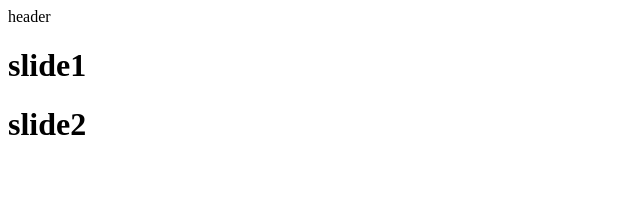
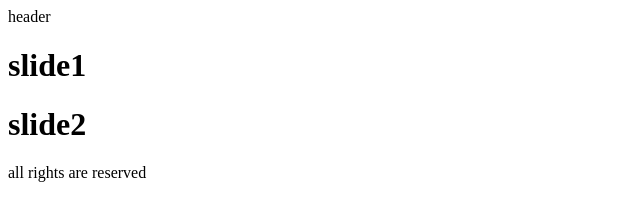
Before and after one commit to parinaz1990/git.project.one1, a plain HTML site: page index.html in a window 1280 px wide. Shown: the whole page, without its empty margins (0-640 px from the left). Drawn offline with Linux system fonts and the light colour scheme.

Commit message:
footer created

```diff
--- a/index.html
+++ b/index.html
@@ -14,5 +14,8 @@
         <h1>slide2</h1>
 
     </div>
+    <footer>
+        all rights are reserved
+    </footer>
 </body>
 </html>
```
